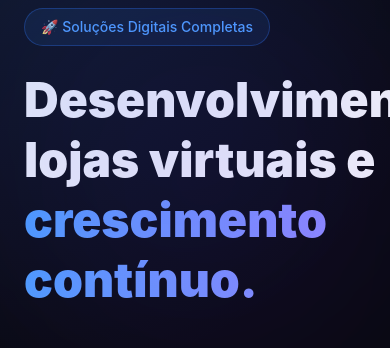
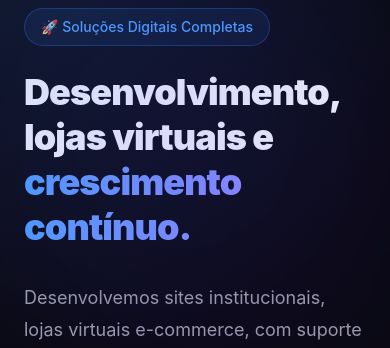
Before and after one commit to edulima2412/evodigital-site, a React (Vite) app: page / in a window 390 px wide. Shown: the part 173-521 px from the top of the page. Built offline with nearby package versions, Linux system fonts and the light colour scheme; no server answers.

Commit message:
fix: fix layout responsive

```diff
--- a/src/features/home/components/Hero.tsx
+++ b/src/features/home/components/Hero.tsx
@@ -4,13 +4,21 @@ import Container from "@/shared/components/layout/Container";
 
 export default function Hero() {
     return (
-        <section id="top" className="relative overflow-hidden pb-24 pt-10 lg:pt-20">
+        <section id="top" className="relative overflow-hidden py-12
+sm:py-16
+lg:py-24">
             <div className="absolute left-10 top-20 h-72 w-72 rounded-full bg-blue-600/20 blur-[140px]" />
             <div className="absolute right-10 top-32 h-72 w-72 rounded-full bg-violet-700/20 blur-[140px]" />
             <div className="absolute inset-0 bg-[radial-gradient(circle_at_top_left,rgba(59,130,246,0.15),transparent_40%)]" />
 
             <Container>
-                <div className="grid items-center gap-16 lg:grid-cols-[1.05fr_0.95fr]">
+                <div className="
+                    grid
+                    gap-10
+                    items-center
+                    lg:grid-cols-[1.1fr_0.9fr]
+                    lg:gap-20
+                    ">
                     <motion.div
                         initial={{ opacity: 0, y: 40 }}
                         animate={{ opacity: 1, y: 0 }}
@@ -20,7 +28,18 @@ export default function Hero() {
                             🚀 Soluções Digitais Completas
                         </span>
 
-                        <h1 className="mt-6 text-5xl font-black leading-tight sm:text-6xl lg:text-7xl">
+                        <h1
+                            className="
+        mt-6
+        text-4xl
+        font-black
+        leading-tight
+        tracking-tight
+        sm:text-5xl
+        md:text-6xl
+        lg:text-7xl
+    "
+                        >
                             Desenvolvimento, lojas virtuais e
                             <span className="block bg-gradient-to-r from-blue-400 to-violet-400 bg-clip-text text-transparent">
                                 crescimento contínuo.
```
